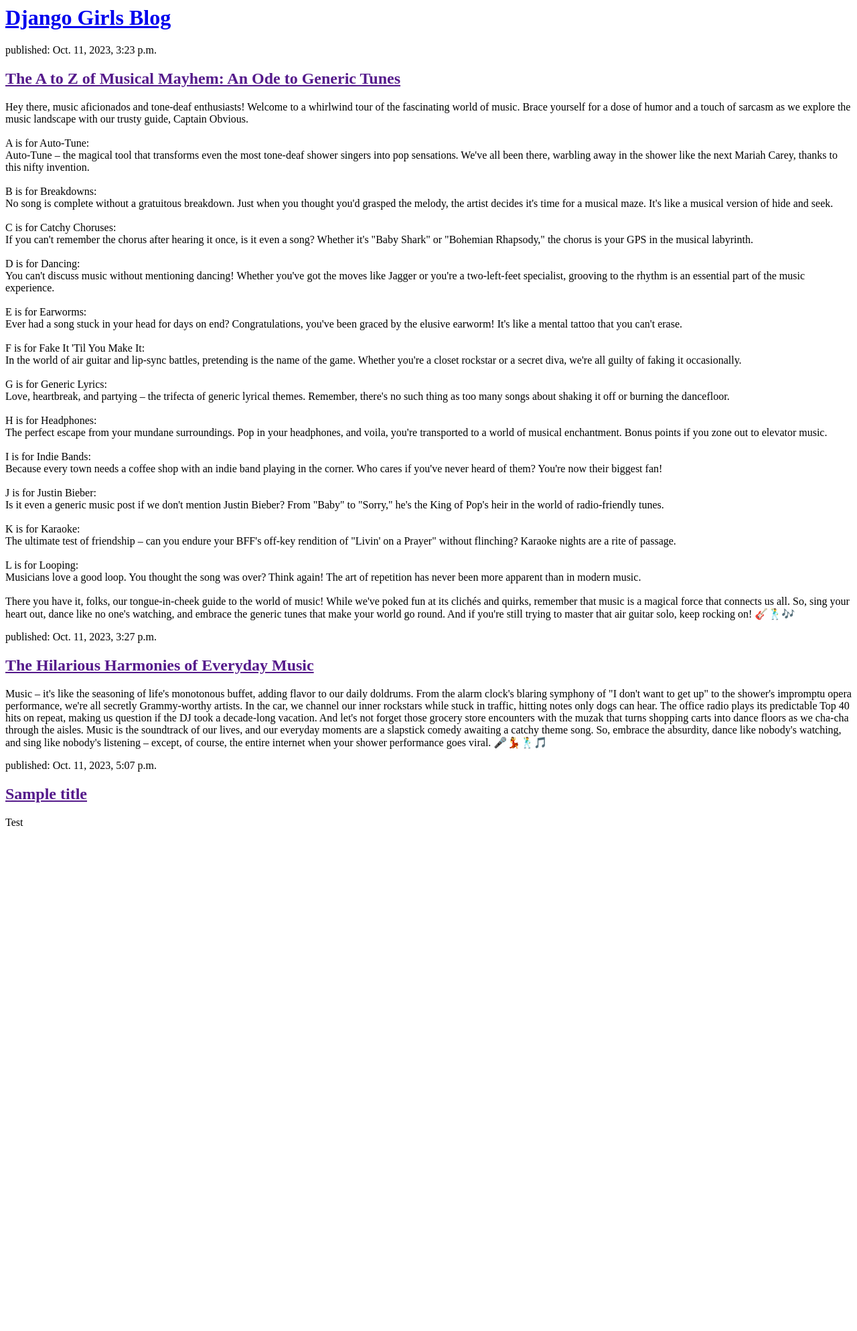
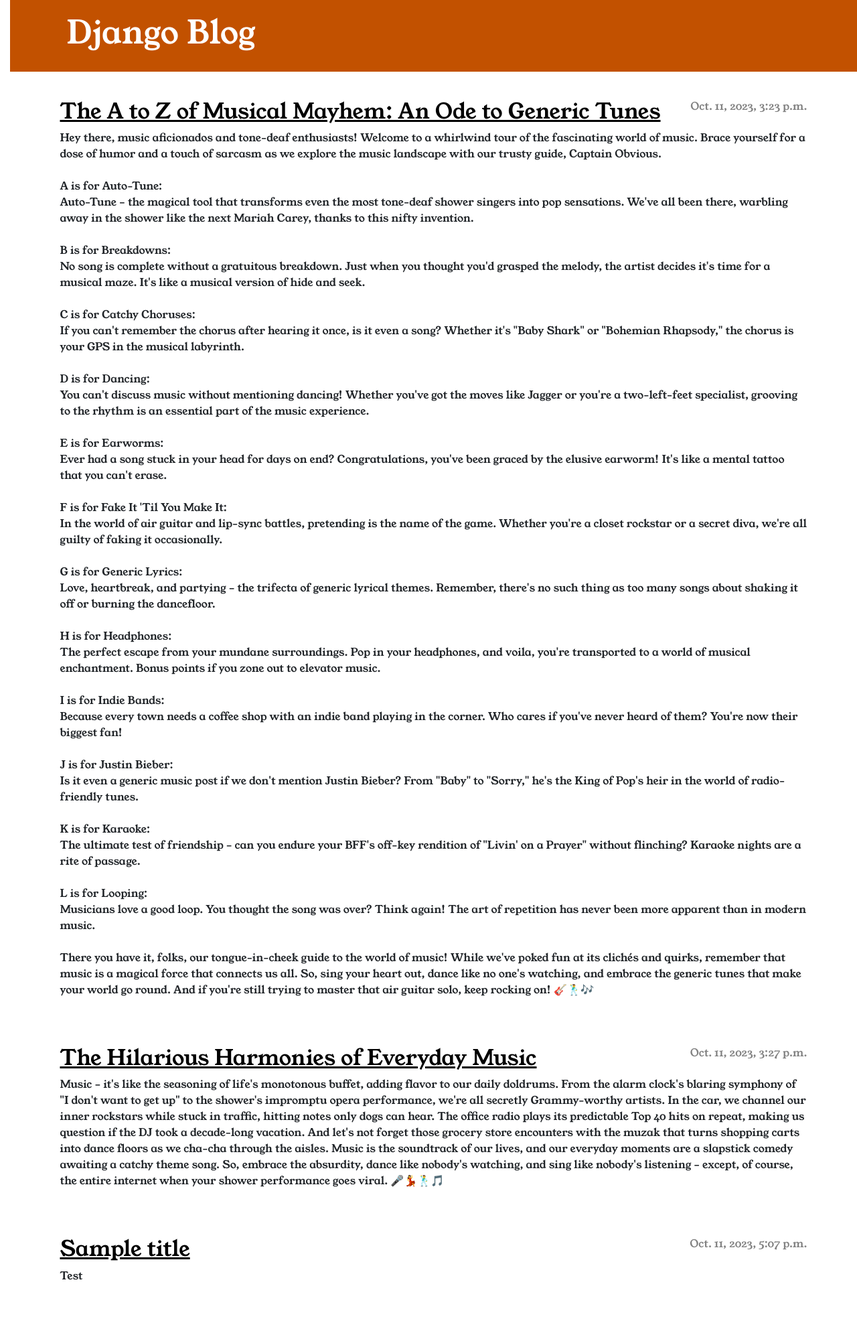
Before and after one commit to voj-ku/my-first-blog, a Django app: page / in a window 1280 px wide. Shown: the whole page at 67% size. Before the commit the page ends 1233 px from the top, so only its background shows below. Run offline with Django 3.2, Linux system fonts and the light colour scheme; data comes from the database, SQL or seed files in the repository.

Commit message:
introducing HTML and CSS

```diff
--- /dev/null
+++ b/blog/static/css/blog.css
@@ -0,0 +1,93 @@
+h1 a, h2 a {
+    color: #C25100;
+}
+
+body {
+    padding-left: 15px;
+}
+
+/* h1 a, h2 a {
+    color: #C25100;
+    font-family: 'Lobster';
+} */
+
+h1 a, h2 a {
+    font-family: 'Young Serif', serif;
+    }
+
+body {
+    font-family: 'Young Serif', serif;
+    }
+
+
+
+    .page-header {
+        background-color: #C25100;
+        margin-top: 0;
+        margin-bottom: 40px;
+        padding: 20px 20px 20px 40px;
+    }
+
+    .page-header h1,
+    .page-header h1 a,
+    .page-header h1 a:visited,
+    .page-header h1 a:active {
+        color: #ffffff;
+        font-size: 36pt;
+        text-decoration: none;
+    }
+
+    h1,
+    h2,
+    h3,
+    h4 {
+        font-family: 'Lobster', cursive;
+    }
+
+    .date {
+        color: #828282;
+    }
+
+    .save {
+        float: right;
+    }
+
+    .post-form textarea,
+    .post-form input {
+        width: 100%;
+    }
+
+    .top-menu,
+    .top-menu:hover,
+    .top-menu:visited {
+        color: #ffffff;
+        float: right;
+        font-size: 26pt;
+        margin-right: 20px;
+    }
+
+    .post {
+        margin-bottom: 70px;
+    }
+
+    .post h2 a,
+    .post h2 a:visited {
+        color: #000000;
+    }
+
+    .post > .date,
+    .post > .actions {
+        float: right;
+    }
+
+    .btn-secondary,
+    .btn-secondary:visited {
+        color: #C25100;
+        background: none;
+        border-color: #C25100;
+    }
+
+    .btn-secondary:hover {
+        color: #FFFFFF;
+        background-color: #C25100;
+    }
--- a/blog/templates/blog/post_list.html
+++ b/blog/templates/blog/post_list.html
@@ -1,11 +1,43 @@
-<header>
-    <h1><a href="/">Django Girls Blog</a></h1>
+{% load static %}
+<!DOCTYPE html>
+<html>
+    <head>
+        <title>Django blog</title>
+        <link rel="stylesheet" href="https://cdn.jsdelivr.net/npm/bootstrap@5.1.3/dist/css/bootstrap.min.css" integrity="sha384-1BmE4kWBq78iYhFldvKuhfTAU6auU8tT94WrHftjDbrCEXSU1oBoqyl2QvZ6jIW3" crossorigin="anonymous">
+        <!-- <link rel="stylesheet" href="https://fonts.googleapis.com/css?family=Young Serif"> -->
+        <!-- <link rel="stylesheet" href="https://fonts.googleapis.com/css?family=Young+Serif&subset=latin,latin-ext"> -->
+        <link rel="stylesheet" href="https://fonts.googleapis.com/css?family=Young Serif">
+        <link rel="stylesheet" href="{% static 'css/blog.css' %}">
+
+
+    </head>
+
+    <body>
+
+        <header class="page-header">
+            <div class="container">
+                <h1><a href="/">Django Blog</a></h1>
+            </div>
         </header>
 
+        <main class="container">
+            <div class="row">
+                <div class="col">
                     {% for post in posts %}
-    <article>
-        <time>published: {{ post.published_date }}</time>
+                        <article class="post">
+                            <time class="date">
+                                {{ post.published_date }}
+                            </time>
                             <h2><a href="">{{ post.title }}</a></h2>
                             <p>{{ post.text|linebreaksbr }}</p>
                         </article>
                     {% endfor %}
+                </div>
+            </div>
+        </main>
+
+
+    </body>
+
+
+</html>
```
Lines whose indentation alone changed are shown as unchanged.
